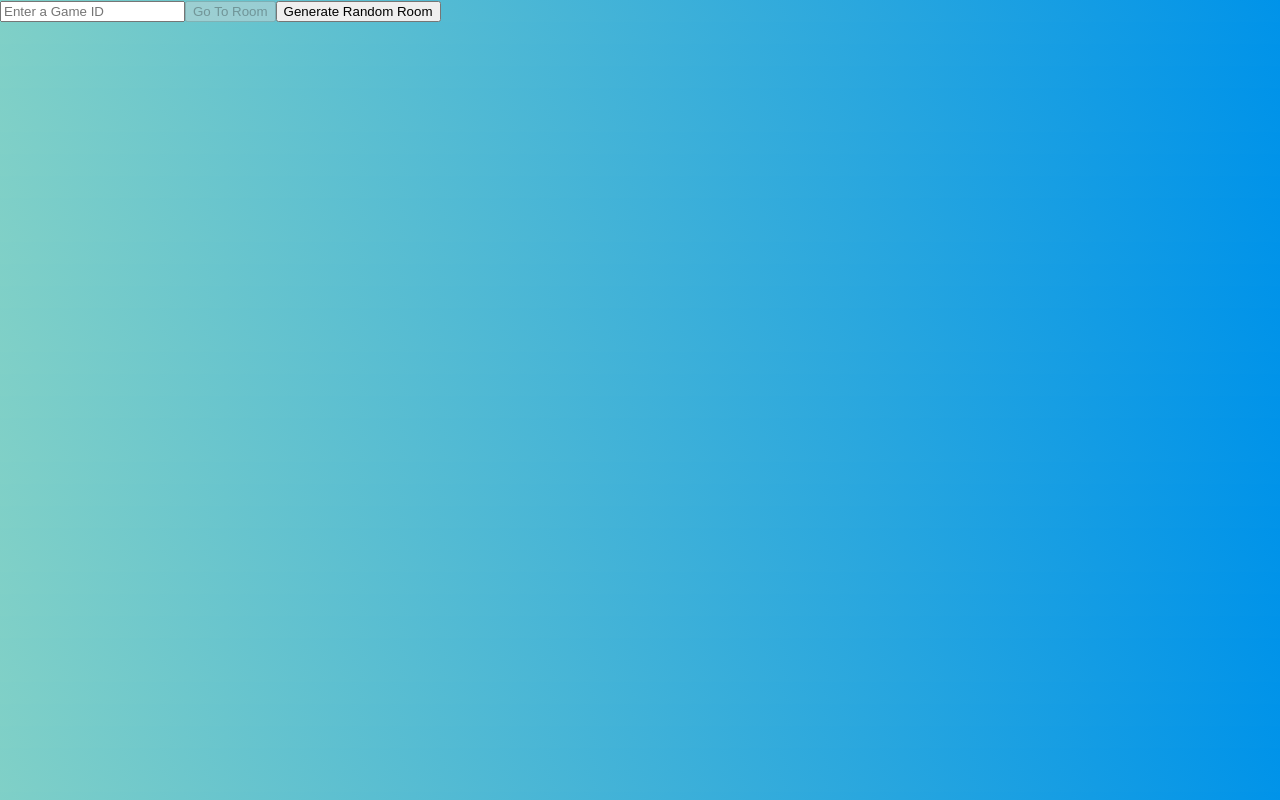
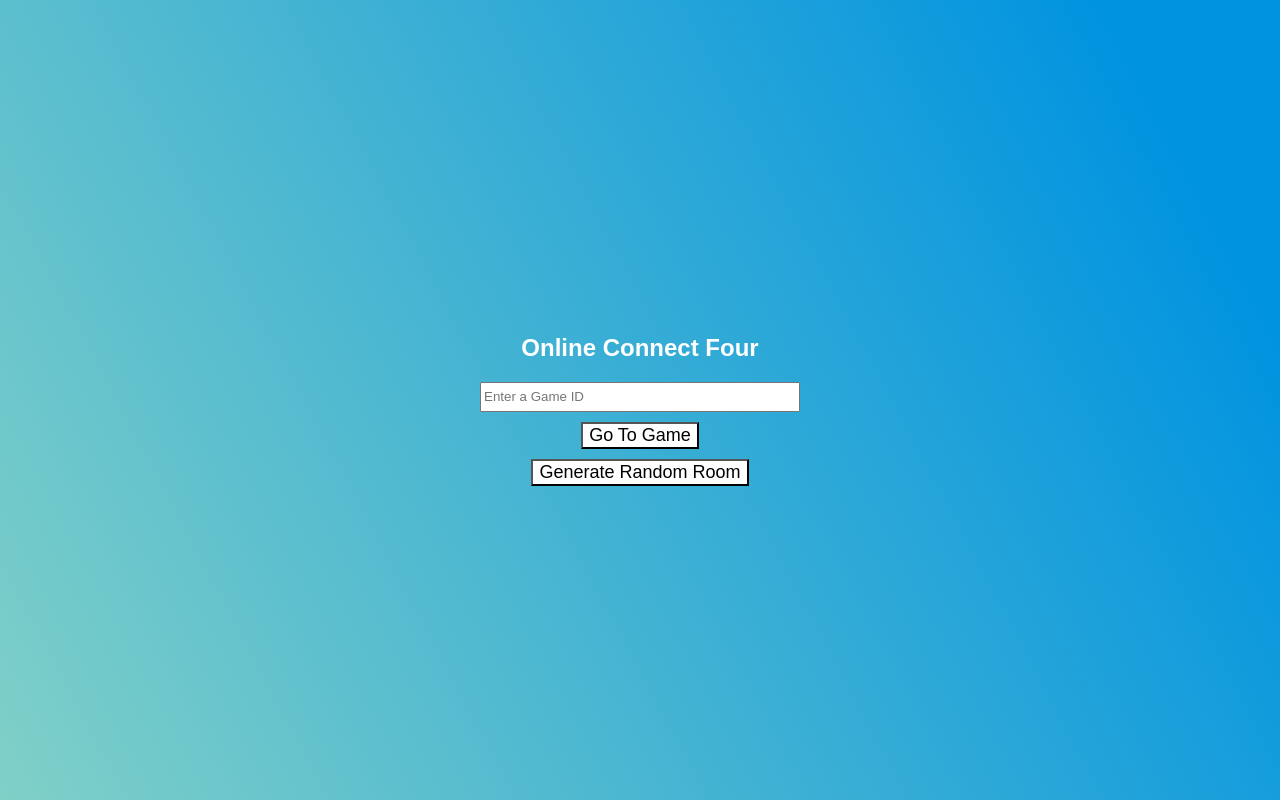
Before and after one commit to ProdigyTech/connect-four-js, a Next.js app: page / in a window 1280 px wide. Built offline with nearby package versions, Linux system fonts and the light colour scheme; no server answers.

Commit message:
chore: styling tweaks

```diff
--- a/pages/index.tsx
+++ b/pages/index.tsx
@@ -1,28 +1,35 @@
-import Layout from "../src/components/Layouts";
 import Input from "../src/components/Input";
 import Button from "../src/components/Button";
 import { useRouter } from "next/router";
 import { v4 as uuidv4 } from "uuid";
 import { useState } from "react";
 import { useGameContext } from "../src/context/game-context";
+import React from "react";
 
 export default function Home() {
   const router = useRouter();
   const [inputState, setInputState] = useState("");
+  const [error, setError] = useState("")
    const { joinRoom } = useGameContext();
 
   const goToRoom = async(e: React.MouseEvent<HTMLElement>, id: String) => {
-    if (inputState.length || id.length) {
+    if (inputState.length || id?.length) {
       e.preventDefault();
       joinRoom(`${id || inputState}`);
       // @ts-ignore
       window.connectFour = true;
       router.push(`/game/${id || inputState}`);
+    } else {
+      setError("You must enter a valid game ID or go to a random room")
+      setTimeout(() => {setError("")}, 7000)
     }
   };
 
   return (
-    <>
+    <div className="layout">
+      <div className="tagline">
+        <h2> Online Connect Four </h2>
+      </div>
       <Input
         onChange={(e: React.MouseEvent<HTMLInputElement>) =>
           // @ts-ignore
@@ -31,16 +38,16 @@ export default function Home() {
         value={inputState}
         placeholder={"Enter a Game ID"}
       />
+      {error.length > 0 && <div className="error"> {error} </div>}
       <Button
-        buttonText="Go To Room"
+        buttonText="Go To Game"
         onClick={goToRoom}
-        disabled={inputState.length == 0}
       ></Button>
       <Button
         buttonText="Generate Random Room"
         disabled={inputState.length > 0}
         onClick={(e: React.MouseEvent<HTMLElement>) => goToRoom(e, uuidv4())}
       ></Button>
-    </>
+    </div>
   );
 }
--- a/styles/globals.scss
+++ b/styles/globals.scss
@@ -4,8 +4,8 @@ body {
   margin: 0;
   font-family: -apple-system, BlinkMacSystemFont, Segoe UI, Roboto, Oxygen,
     Ubuntu, Cantarell, Fira Sans, Droid Sans, Helvetica Neue, sans-serif;
-  background-color: #0093e9;
-  background-image: linear-gradient(242deg, #0093e9 0%, #80d0c7 100%);
+  background-image: linear-gradient(242deg, #0093e0 10%, #80d0c7 100%);
+  color: white;
 }
 
 a {
@@ -17,15 +17,43 @@ a {
   box-sizing: border-box;
 }
 
-@media (prefers-color-scheme: dark) {
-  html {
-    color-scheme: dark;
+.layout {
+  display: flex;
+  flex-direction:  column;
+  height: 100vh;
+  align-items: center;
+  justify-content: center;
+  font-family: sans-serif;
+
+  input {
+    color: black;
   }
-  body {
+
+
+
+  .error {
     color: white;
-    // background: black;
+    font-weight:400;
+    margin-top: 10px;
   }
 }
+  button {
+    margin-top: 10px;
+    cursor: pointer;
+    background-color: white;
+    color: black;
+    font-family: 'Source Sans Pro', sans-serif;
+    font-size: 18px;
+
+  }
+
+
+input {
+  width: 25%;
+  height: 30px;
+}
+
+
 
 .grid {
   padding-top:5em;
```
Also changed, not shown: pages/game/[id].tsx (+9 -3 lines).
